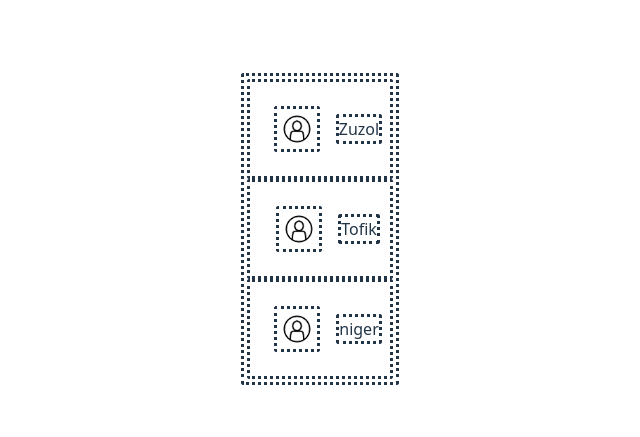
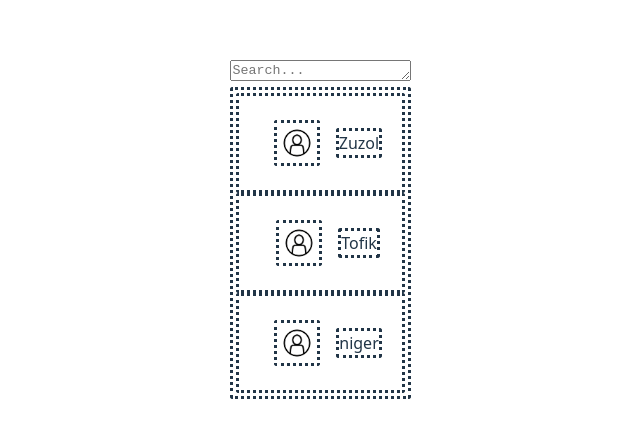
Before and after one commit to MateuszMieszko/loqui-chat-app, a React (Vite) app in the folder webpage/: page / in a window 1280 px wide. Shown: the part 171-608 px from the top of the page, without its empty margins (320-960 px from the left). Built offline with nearby package versions, Linux system fonts and the light colour scheme.

Commit message:
Added `SearchBar` component

```diff
--- a/webpage/src/App.jsx
+++ b/webpage/src/App.jsx
@@ -1,5 +1,6 @@
 import './App.css'
 import UsersList from "./components/UsersList";
+import SearchBar from './components/SearchBar';
 
 function App() {
 
@@ -7,7 +8,8 @@ function App() {
 
   return (
     <>
-      <UsersList users={users}> </UsersList>
+      <SearchBar />
+      <UsersList users={users} />
     </>
   )
 }
--- /dev/null
+++ b/webpage/src/components/SearchBar.jsx
@@ -0,0 +1,11 @@
+export default function SearchBar({ defaultText="Search...", handleChange }) {
+    return (
+        <textarea
+            className="searchBar"
+            autocomplete={false}
+            onChange={handleChange}
+            placeholder={defaultText}
+            rows={1}
+            />
+    )
+}
```
